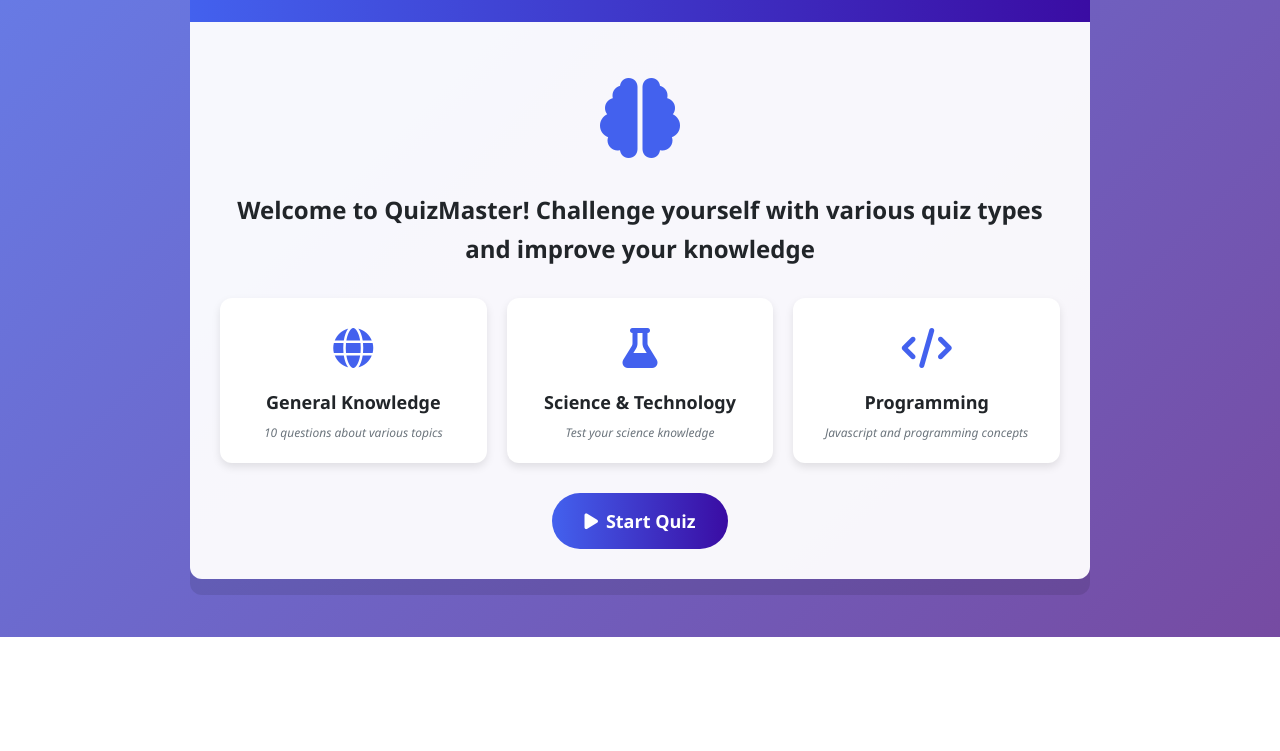
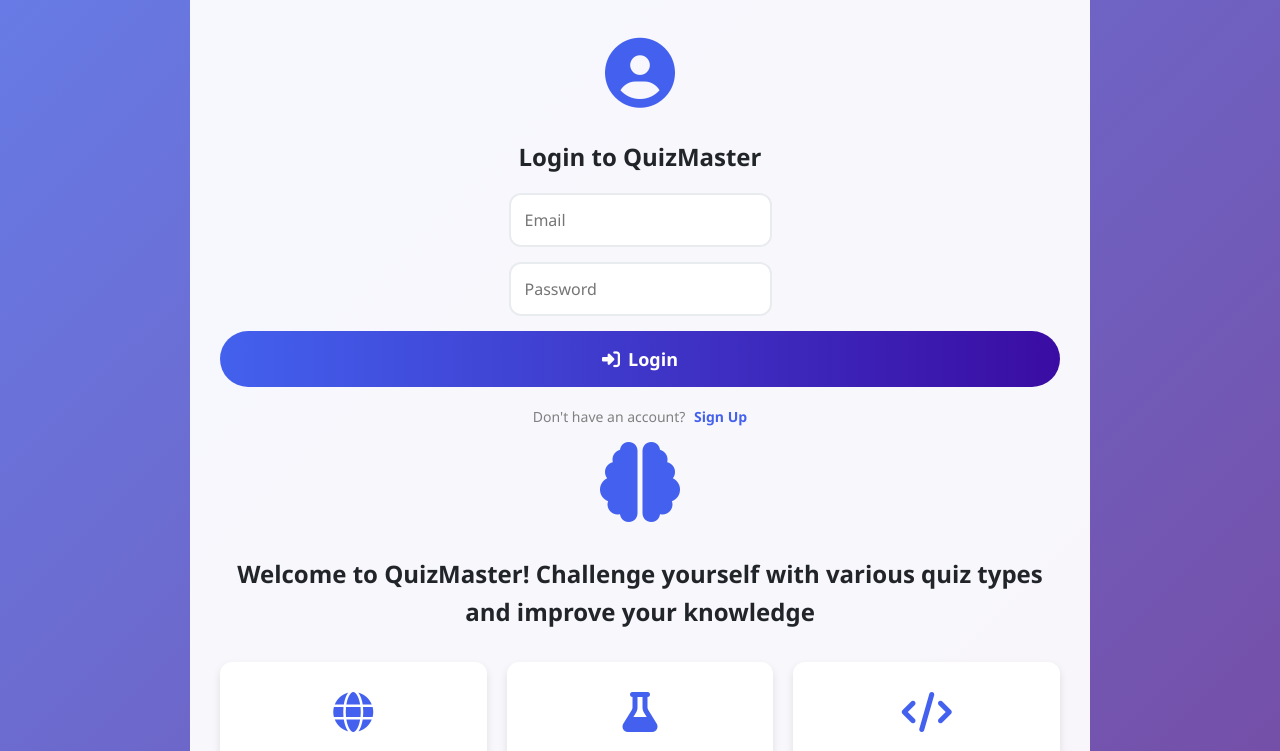
Before and after one commit to Devindi-ui/QuizApp-JS-OOP, a plain HTML site: page index.html in a window 1280 px wide. Shown: the part 163-914 px from the top of the page. Before the commit the page ends 800 px from the top, so only its background shows below. Drawn offline with Linux system fonts and the light colour scheme.

Commit message:
authentication html and css

```diff
--- a/app.js
+++ b/app.js
@@ -1,3 +1,7 @@
+//Authentication Part
+
+
+
 //Base question class
 class Question {
   constructor (id, text, points = 1) {
--- a/index.html
+++ b/index.html
@@ -17,6 +17,58 @@
         </header>
 
         <div class="content">
+
+            <!-- Auth Screen -->
+             <!-- Login -->
+              <div class="screen auth-screen active" id="loginScreen">
+                <div class="auth-icon">
+                    <i class="fas fa-user-circle"></i>
+                </div>
+                <h2 class="auth-title">Login to QuizMaster</h2>
+                <form class="auth-form">
+                    <div class="form-group">
+                        <input type="email" placeholder="Email" required>
+                    </div>
+                    <div class="form-group">
+                        <input type="password" placeholder="Password" required>
+                    </div>
+                    <button class="btn btn-primary btn-lg">
+                        <i class="fas fa-sign-in-alt"></i> Login
+                    </button>
+                </form>
+                <p class="auth-switch">Don't have an account?
+                    <a href="#" id="showSignup">Sign Up</a>
+                </p>
+              </div>
+
+              <!-- Signup screen -->
+               <div class="screen auth-screen" id="signupScreen">
+                <div class="auth-icon">
+                    <i class="fas fa-user-plus"></i>
+                </div>
+                <h2 class="auth-title">Create an Account</h2>
+                <form class="auth-form">
+                    <div class="form-group">
+                        <input type="text" placeholder="Full Name" required>
+                    </div>
+                    <div class="form-group">
+                        <input type="email" placeholder="Email" required>
+                    </div>
+                    <div class="form-group">
+                        <input type="password" placeholder="Password" required>
+                    </div>
+                    <div class="form-group">
+                        <input type="password" placeholder="Confirm Password" required>
+                    </div>
+                    <button class="btn btn-primary btn-lg">
+                        <i class="fas fa-user-check"></i> Sign Up
+                    </button>
+                </form>
+                <p class="auth-switch">Already have an account?
+                    <a href="" id="showLogin">Login</a>
+                </p>
+               </div>
+
             <!-- welcome screen -->
             <div class="screen welcome-screen active" id="welcomeScreen">
                 <div class="welcome-icon">
--- a/styles.css
+++ b/styles.css
@@ -75,6 +75,60 @@ header{
 
 .screen.active{
     display: block;
+}
+
+/* Auth Screen */
+.auth-screen{
+    text-align: center;
+}
+
+.auth-icon{
+    font-size: 70px;
+    color: var(--primary);
+    margin-bottom: 20px;
+}
+
+.auth-title{
+    font-size: 24px;
+    font-weight: 700;
+    margin-bottom: 20px;
+}
+
+.auth-form{
+    display: flex;
+    flex-direction: column;
+    gap: 15px;
+    margin-bottom: 20px;
+}
+
+.form-group input{
+    padding: 14px;
+    border: 2px solid #e9ecef;
+    border-radius: var(--border-radius);
+    font-size: 16px;
+    outline: none;
+    transition: var(--transition);
+}
+
+.form-group input:focus{
+    border-color: var(--primary);
+    background-color: #f8f9ff;
+}
+
+.auth-switch{
+    font-size: 14px;
+    color: gray;
+}
+
+.auth-switch a{
+    color: var(--primary);
+    font-weight: 600;
+    text-decoration: none;
+    margin-left: 5px;
+}
+
+.auth-switch a:hover{
+    text-decoration: underline;
 }
 
 .welcome-screen{
```
Also changed, not shown: auth.js (added).
